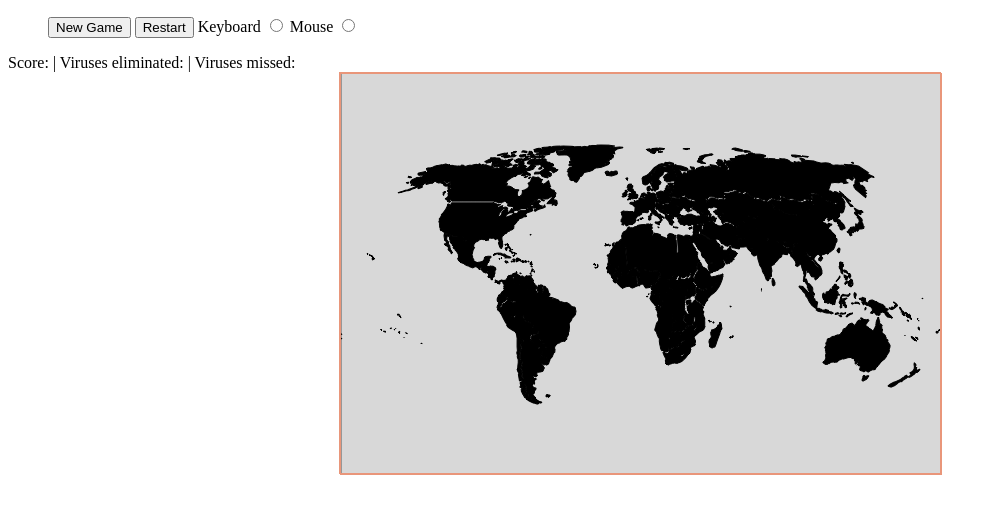
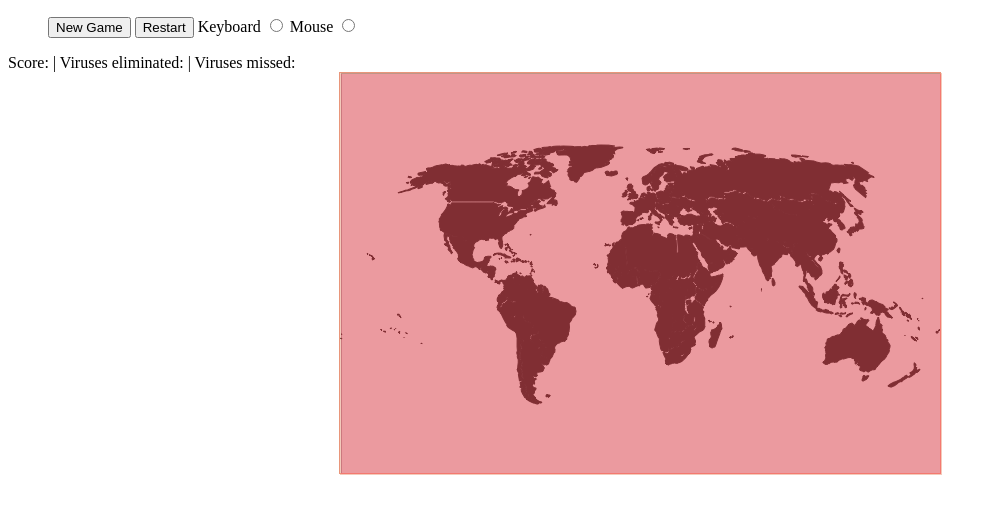
Before and after one commit to kopemar/corona-shooter, a plain HTML site: page index.html in a window 1280 px wide. Shown: the whole page, without its empty margins (0-996 px from the left). Drawn offline with Linux system fonts and the light colour scheme.

Commit message:
Change score indicator background

```diff
--- a/style.css
+++ b/style.css
@@ -1,11 +1,11 @@
 .playground_elements {
     border: darksalmon 1px solid;
-    width: 600px;
     height: 400px;
     margin-left: auto;
     margin-right: auto;
 }
 #playground {
+    width: 600px;
     background: url("asset/world.png");
 }
 
@@ -22,3 +22,9 @@
     text-align: center;
     background: chocolate;
 }
+
+#score_indicator {
+    width: 600px;
+    opacity: 0.5;
+    background: #ff5d67;
+}
```
